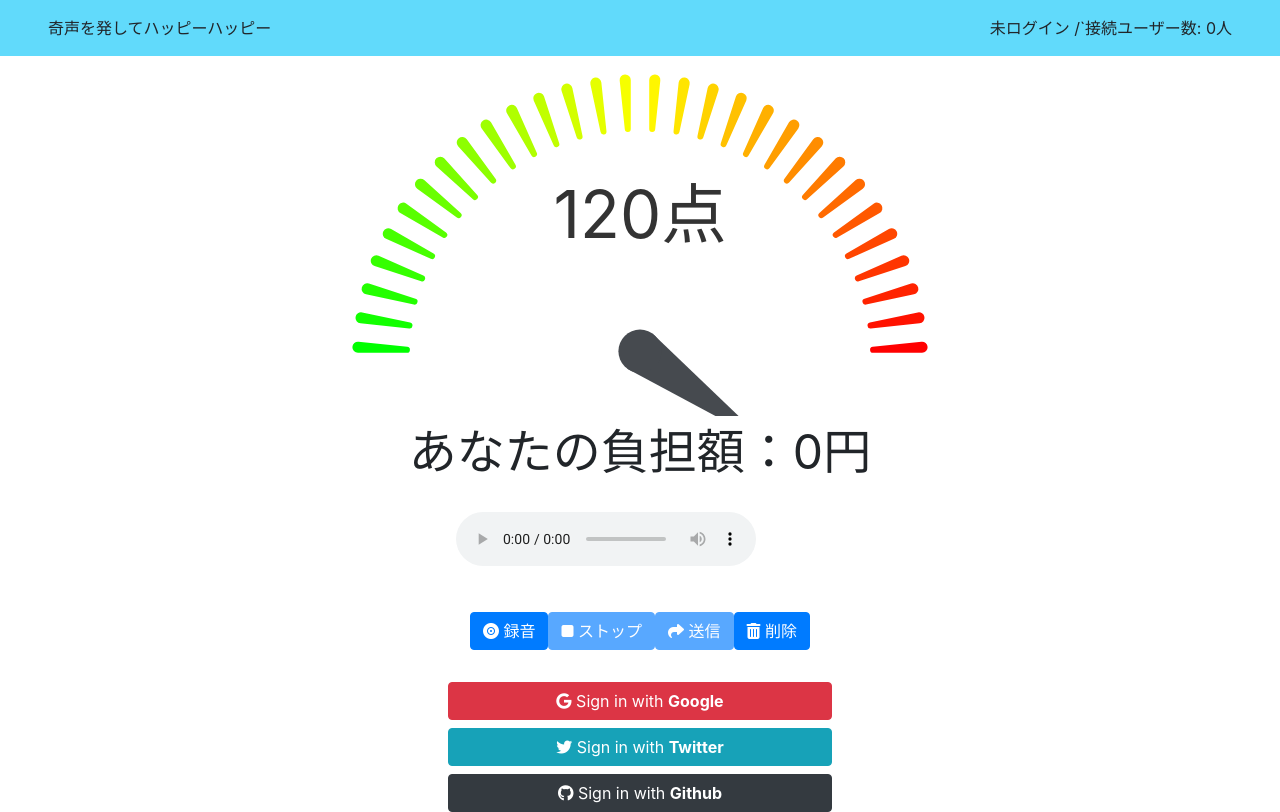
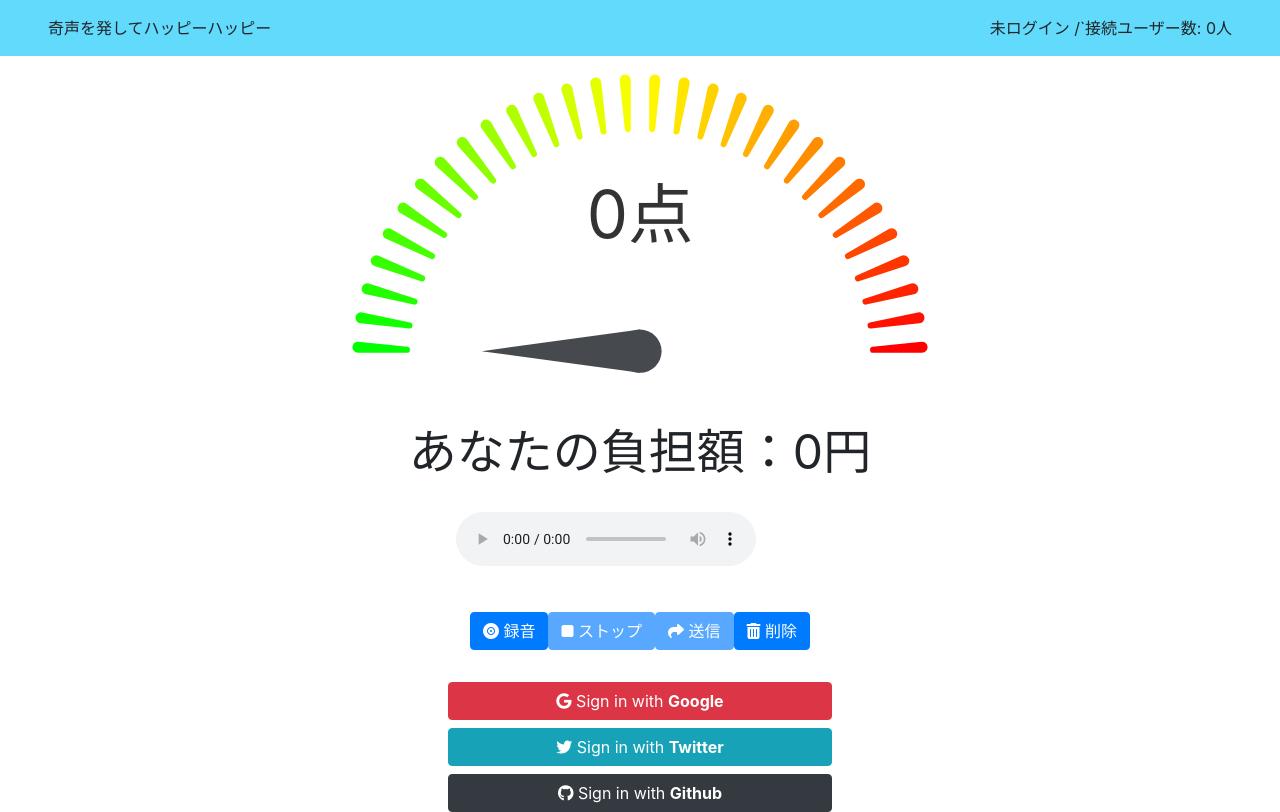
Before and after one commit to hackz-hackathon-giganoto/team-a, a React (Create React App) app in the folder frontend/: page / in a window 1280 px wide. Built offline with nearby package versions, Linux system fonts and the light colour scheme; no server answers; the HTML template or start-up script is replaced by a standard one.

Commit message:
Update App.jsx

```diff
--- a/frontend/src/App.jsx
+++ b/frontend/src/App.jsx
@@ -259,7 +259,7 @@ const App = () => {
                     textColor="#333"
                     id="gauge-chart2"
                     nrOfLevels={30}
-                    percent={120 / 100.0}
+                    percent={score.score / 100.0}
                     formatTextValue={(value) => `${value}点`}
                 />
                 <p className="mx-auto cost-text">あなたの負担額：{score.cost}円</p>
```
